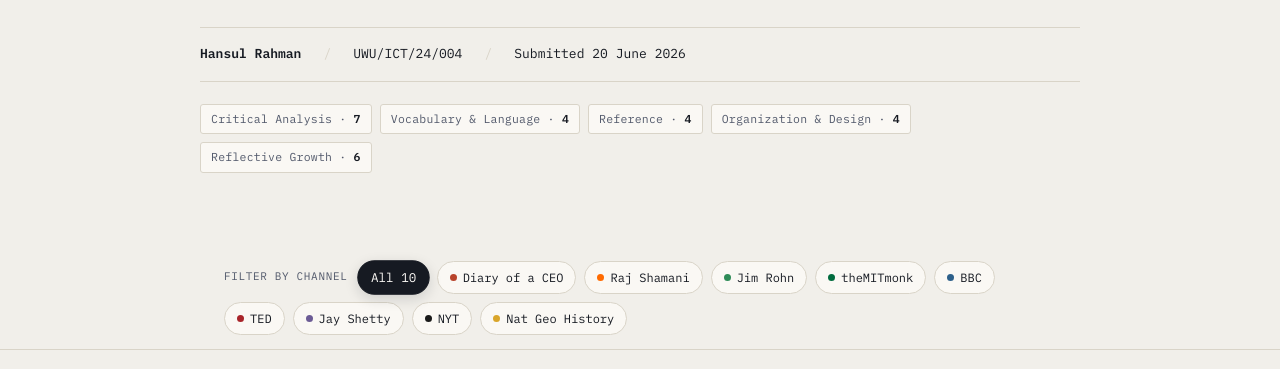
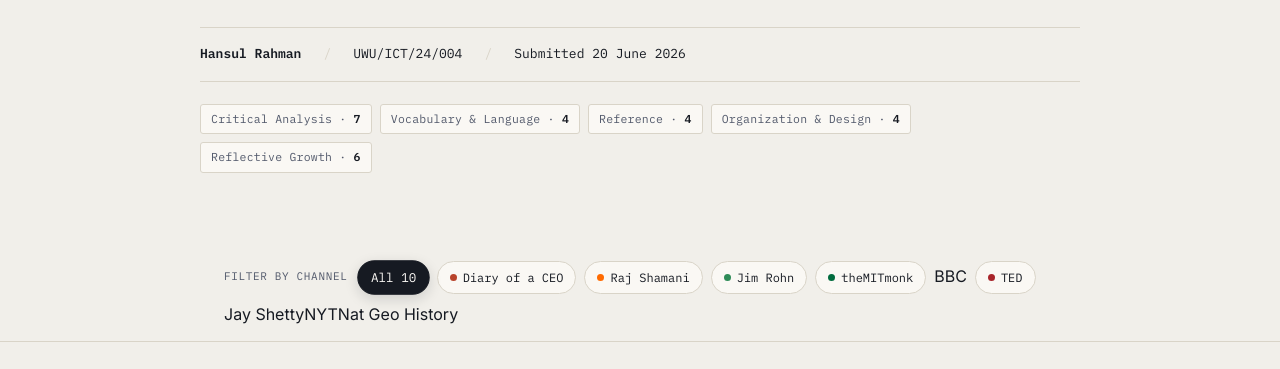
Before and after one commit to Xbo91/communicative-english-portfolio, a plain HTML site: page index.html in a window 1280 px wide. Shown: the part 365-734 px from the top of the page. Drawn offline with Linux system fonts and the light colour scheme.

Commit message:
Cleaned up dead filter pills and updated header subtitle

```diff
--- a/index.html
+++ b/index.html
@@ -572,13 +572,9 @@
                 CEO</span>
             <span class="pill" data-filter="Shamani"><span class="dot" style="background:#FF6A00"></span>Raj Shamani</span>
             <span class="pill" data-filter="Motivational"><span class="dot" style="background:#2E8B57"></span>Jim Rohn</span>
-            <span class="pill" data-filter="Educational"><span class="dot" style="background:#006B3E"></span>theMITmonk</span>
-            <span class="pill" data-filter="BBC"><span class="dot" style="background:#2C5F8A"></span>BBC</span>
-            <span class="pill" data-filter="TED"><span class="dot" style="background:#A8242A"></span>TED</span>
-            <span class="pill" data-filter="Shetty"><span class="dot" style="background:#6B5B95"></span>Jay
-                Shetty</span>
-            <span class="pill" data-filter="NYT"><span class="dot" style="background:#1A1A1A"></span>NYT</span>
-            <span class="pill" data-filter="NatGeo"><span class="dot" style="background:#D9A52A"></span>Nat Geo
+            <span class="pill" data-filter="Educational"><span class="dot" style="background:#006B3E"></span>theMITmonk</span>BBC</span>
+            <span class="pill" data-filter="TED"><span class="dot" style="background:#A8242A"></span>TED</span>Jay
+                Shetty</span>NYT</span>Nat Geo
                 History</span>
         </div>
     </nav>
```
